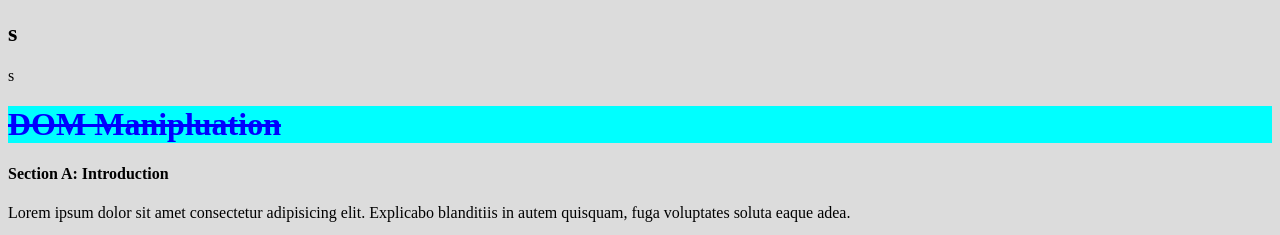
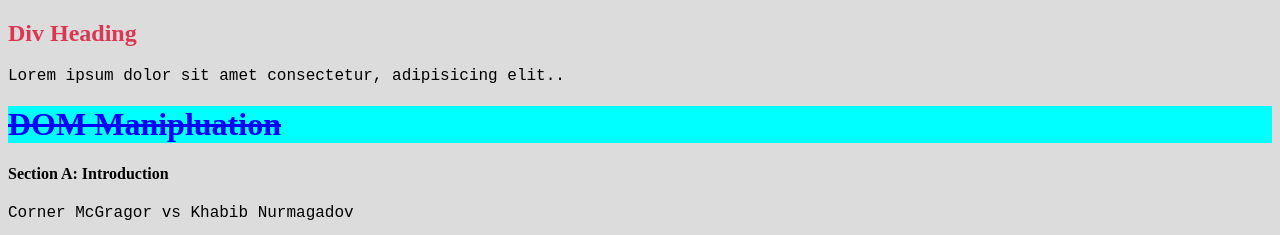
Before and after one commit to itsrafay03/javascript-topics-practice, a plain HTML site: page index.html in a window 1280 px wide. Shown: the top 235 px of the page. Drawn offline with Linux system fonts and the light colour scheme.

Commit message:
DOM files are updated

```diff
--- a/dom manipulation/script.js
+++ b/dom manipulation/script.js
@@ -31,3 +31,33 @@ console.log(document.body.children[4].attributes);
 
 // document.body.children[2].innerText = "All is Well:";
 // document.body.children[2].innerHTML = "All is Well:";
+
+
+//  Now we will learn how to select or access element in DOM.
+// Access an element by its ID attribute.
+let elem1 = document.getElementById("div-heading");  // returns the specific element object of this ID.
+console.log(elem1); // print complete HTML Tag
+console.dir(elem1); // prints element object of id 'div-heading'
+console.log(elem1.TEXT_NODE); // 3 , return which textnode is this element is.
+// Note: If we write wrong ID name while accessing the element then it will return null.
+
+// Access an element by its class name.
+let elem2 = document.getElementsByClassName("para"); //returns HTMLCollection an array-like object of all child elements which have all of the given class name(s).
+console.log(elem2);  // HTMLCollection(2) [p.para, p.para]
+console.dir(elem2);  // HTMLCollection(2)
+console.log(elem2[1]); // show 2nd HTML element of array
+console.dir(elem2[1]); // p.para show 2nd Html element Object
+// Now we will access the text of the <p> tag.
+console.log(elem2[1].innerHTML); // it will return the text along with <i> tag used in text.
+console.log(elem2[1].innerText); // it will exclude <i> tag and return whole plain text. Do not take care of spaces.
+console.log(elem2[1].textContent); // It will also exclude <i> tag but include spaces or hidden text if any.
+// Note: If we write wrong class name while accessing the element then it will return empty HTMLCollection[].
+
+// Now we are changing the text of <p>
+elem2[1].innerText = "Corner McGragor vs Khabib Nurmagadov"
+console.log(elem2[1].innerText);
+
+// Access an element by its Tag name.
+let elem3 = document.getElementsByTagName("h4");
+console.log(elem3[0]);
+console.dir(elem3);
--- a/dom manipulation/style.css
+++ b/dom manipulation/style.css
@@ -7,3 +7,12 @@ h1{
     text-decoration: line-through;
     background-color: cyan;
 }
+
+#div-heading{
+    color: rgb(220, 55, 82);
+    font-size: 24px;
+}
+
+.para{
+    font-family: 'Courier New';
+}
--- a/index.html
+++ b/index.html
@@ -14,13 +14,13 @@
 
 <body>
     <div class="self">
-        <h2>s</h2>
-        <p>s</p>
+        <h2 id="div-heading">Div Heading</h2>
+        <p class="para">Lorem ipsum dolor sit amet consectetur, adipisicing elit..</p>
     </div>
     <h1>DOM Manipluation</h1>
     <h4>Section A: Introduction</h4>
-    <p>Lorem ipsum dolor sit amet consectetur adipisicing elit. Explicabo blanditiis in autem quisquam, fuga voluptates
-        soluta eaque adea.</p>
+    <p class="para">Lorem ipsum dolor sit amet consectetur adipisicing elit. <i>Explicabo blanditiis in autem quisquam,
+            fuga voluptates</i> soluta eaque adea.</p>
     <img src="image" alt="No Image">
     <button>Click Me!</button>
 
```
